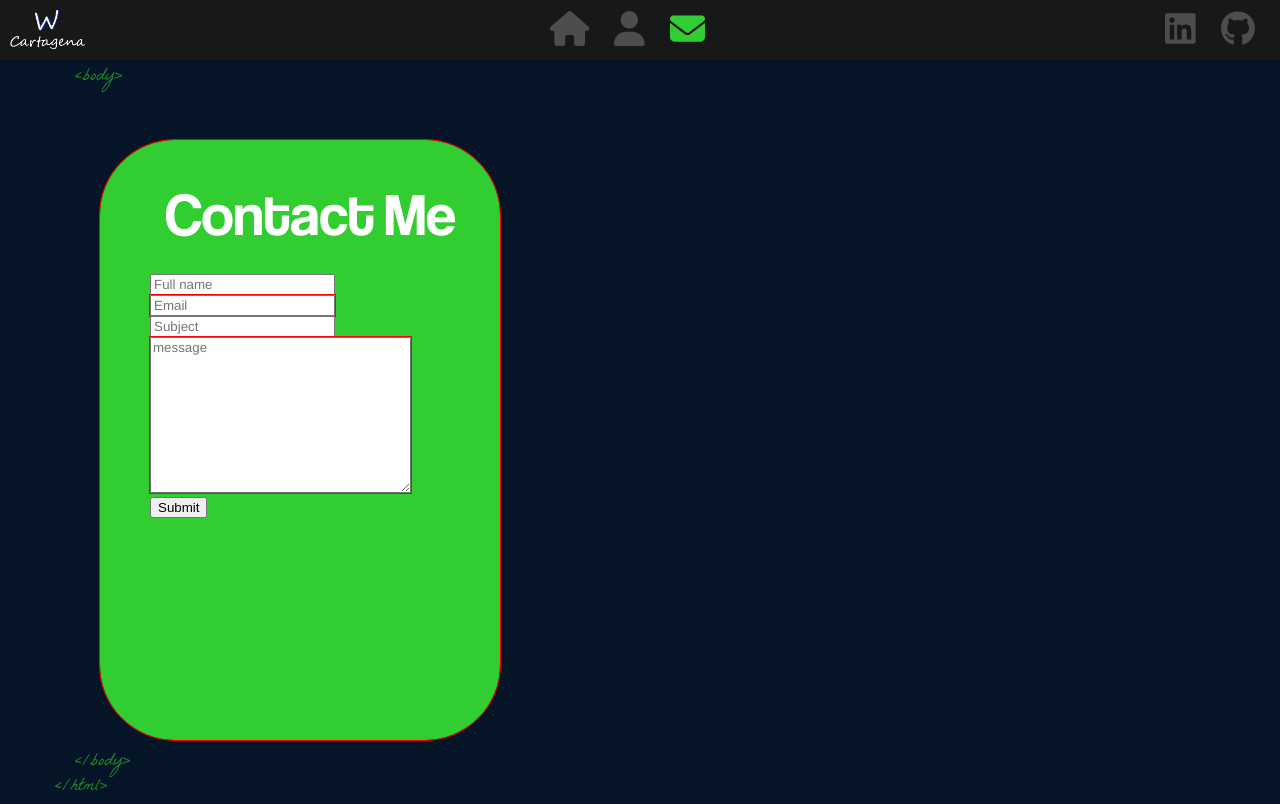
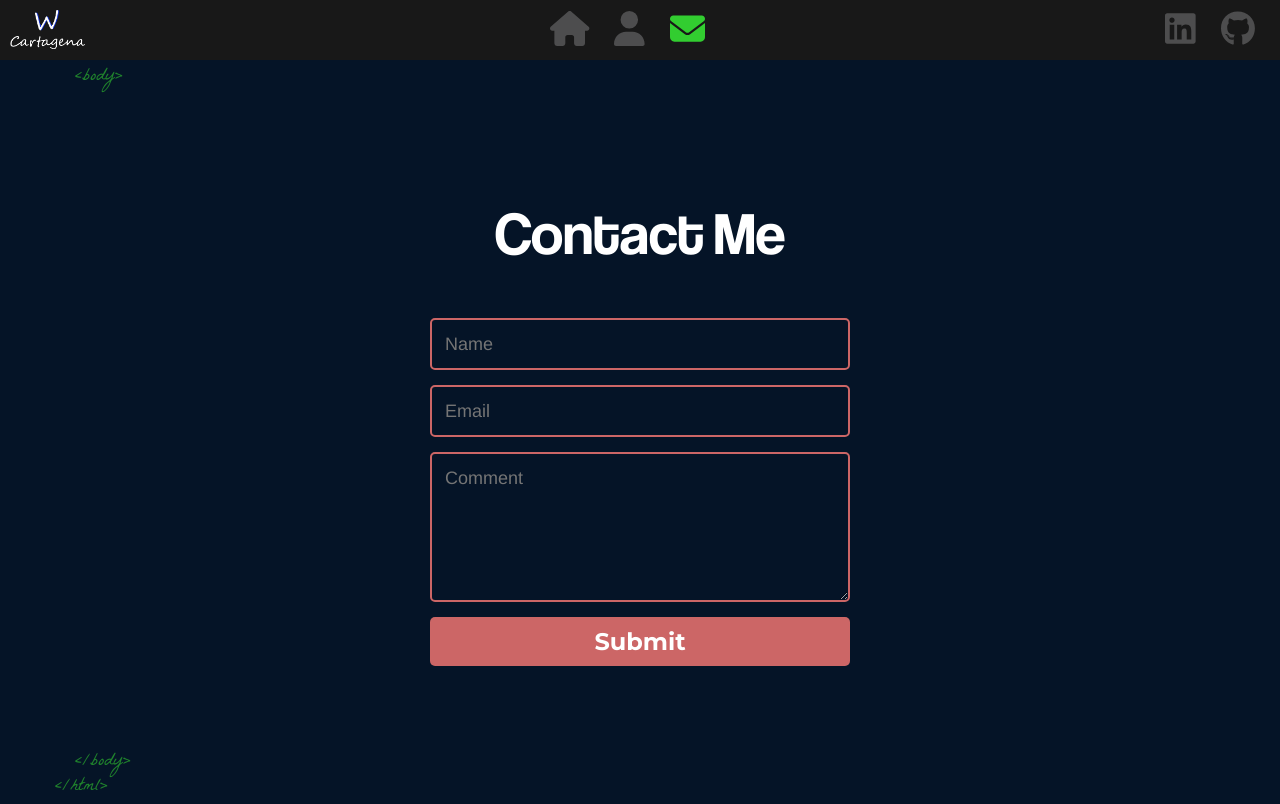
Before and after one commit to WCartagenaASC/wcartagenaasc.github.io, a React (Create React App) app: page /contact in a window 1280 px wide. Built offline with nearby package versions, Linux system fonts and the light colour scheme.

Commit message:
Close to finishing contact page

```diff
--- a/src/components/Contact/index.js
+++ b/src/components/Contact/index.js
@@ -4,7 +4,7 @@ import AnimatedLetters from '../AnimatedLetters/Index'
 
 const Contact = () => {
   const[letterClass, setLetterClass]= useState('text-animate')
-  const contactArray = ['C','o','n','t','a','c','t',' ','M','e']
+  const contactArray = ['Contact',' ','Me']
   useEffect(() => {
     setTimeout(() => {
       setLetterClass('text-animate-hover')
@@ -35,21 +35,22 @@ const Contact = () => {
     return(
         <div className ='container contact-page'>
             <div class="form-container">
+              <form class="contact-form" onSubmit={handleSubmit}>
                   <div className='contact-text-zone'>
-                  <h1>
+                      <span>
                           <AnimatedLetters letterClass={letterClass}
                               strArray={contactArray}
                               idx={15}
                           />
-                  </h1>
+                      </span>
                   </div>
-                <form class="contact-form" onSubmit={handleSubmit}>
-                  <input type="text" id="name" placeholder="Full name" required />
-                  <input type="email" id="email" placeholder="Email"required />
-                  <input type="subject" id="subject" placeholder="Subject"required />
-                  <textarea id="message" placeholder="message" cols="30" rows="10" required ></textarea>
-                  <button type="submit">{status}</button>
+                  <input name="name" type="text" class="feedback-input" placeholder="Name" required/>
+                  <input name="email" type="email" class="feedback-input" placeholder="Email" required/>
+                  <textarea name="text" class="feedback-input" placeholder="Comment" required></textarea>
+                  <button type="submit" value="SUBMIT">{status}</button>
               </form>
+
+
             </div>
         </div>
     );
--- a/src/components/Contact/index.scss
+++ b/src/components/Contact/index.scss
@@ -1,26 +1,65 @@
+
+@import url(https://fonts.googleapis.com/css?family=Montserrat:400,700);
 .form-container{
   position: relative;
-  outline: 1px solid red;
-  top: 100px;
-  left: 100px;
-  border-radius: 75px;
-  background: #32CD30;
-  padding: 50px;
-  width: 300px;
-  height: 500px;
-  .contact-text-zone{
-    position: relative;
-    top: 5%;
-    left: 5%;
-    transform: translateY(-50%);
-    max-height: 90%;
+  top: 20%;
+    .contact-text-zone{
+      position: relative;
+      text-align: center;
+      justify-content: center;
+      transform: translateY(-50%);
+      max-height: 90%;
+    }
+    span{
+      color: white;
+      font-size: 60px;
+      margin: 0;
+      font-family: 'Coolvetica';
+      font-weight: 400;
+    }
+
+  body { background:rgb(30,30,40); }
+  form { max-width:420px; margin:50px auto; }
+
+  .feedback-input {
+    color:white;
+    font-family: Helvetica, Arial, sans-serif;
+    font-weight:500;
+    font-size: 18px;
+    border-radius: 5px;
+    line-height: 22px;
+    background-color: transparent;
+    border:2px solid #CC6666;
+    transition: all 0.3s;
+    padding: 13px;
+    margin-bottom: 15px;
+    width:100%;
+    box-sizing: border-box;
+    outline:0;
   }
-  #name{
+
+  .feedback-input:focus { border:2px solid #CC4949; }
+
+  textarea {
+    height: 150px;
+    line-height: 150%;
+    resize:vertical;
   }
-  #email{
-    outline: 1px solid red;
+
+  [type="submit"] {
+    font-family: 'Montserrat', Arial, Helvetica, sans-serif;
+    width: 100%;
+    background:#CC6666;
+    border-radius:5px;
+    border:0;
+    cursor:pointer;
+    color:white;
+    font-size:24px;
+    padding-top:10px;
+    padding-bottom:10px;
+    transition: all 0.3s;
+    margin-top:-4px;
+    font-weight:700;
   }
-  #message{
-    outline: 1px solid red;
-  }
+  [type="submit"]:hover { background:#CC4949; }
 }
--- a/src/components/Home/index.js
+++ b/src/components/Home/index.js
@@ -7,7 +7,7 @@ import Profile from './Profile'
 
 const Home = () => {
     const[letterClass, setLetterClass]= useState('text-animate')
-    const nameArray = [' ','W','e','s','l','e','y',' ','C','a','r','t','a','g','e','n','a']
+    const nameArray = [' ','Wesley',' ','Cartagena']
     const jobArray = ['I','T',' ','D','e','v','e','l','o','p','e','r']
 
     useEffect(() => {
--- a/src/components/Layout/index.js
+++ b/src/components/Layout/index.js
@@ -11,9 +11,9 @@ const Layout = () => {
 
             <Outlet />
             <span className='tags bottom-tags'>
-            &lt;/body&gt;
-            <br />
-            <span className='bottom-tag-html'>&lt;/html&gt;</span>
+              &lt;/body&gt;
+              <br />
+              <span className='bottom-tag-html'>&lt;/html&gt;</span>
             </span>
           </div>
         </div>
```
Lines whose indentation alone changed are shown as unchanged.
